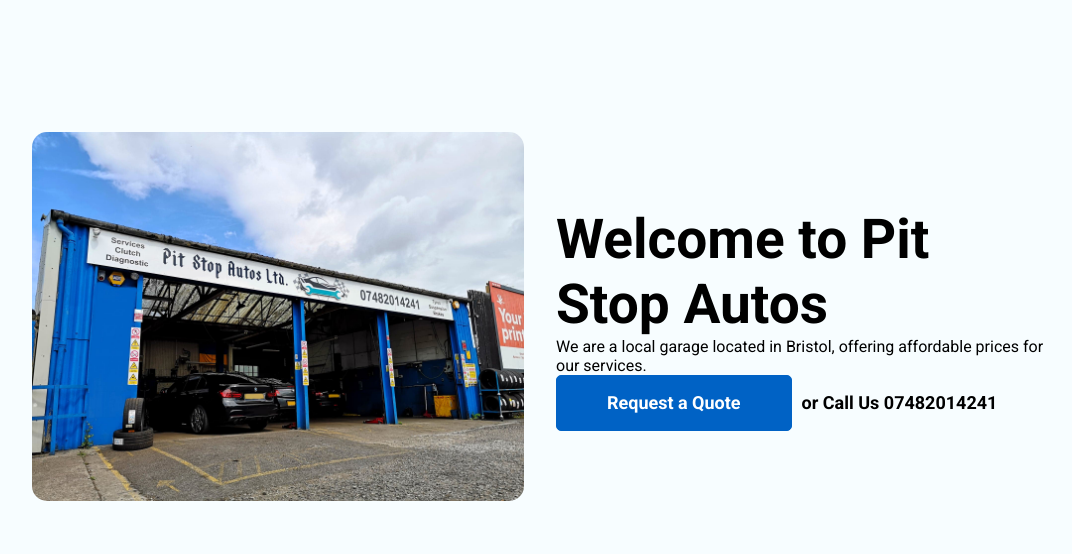
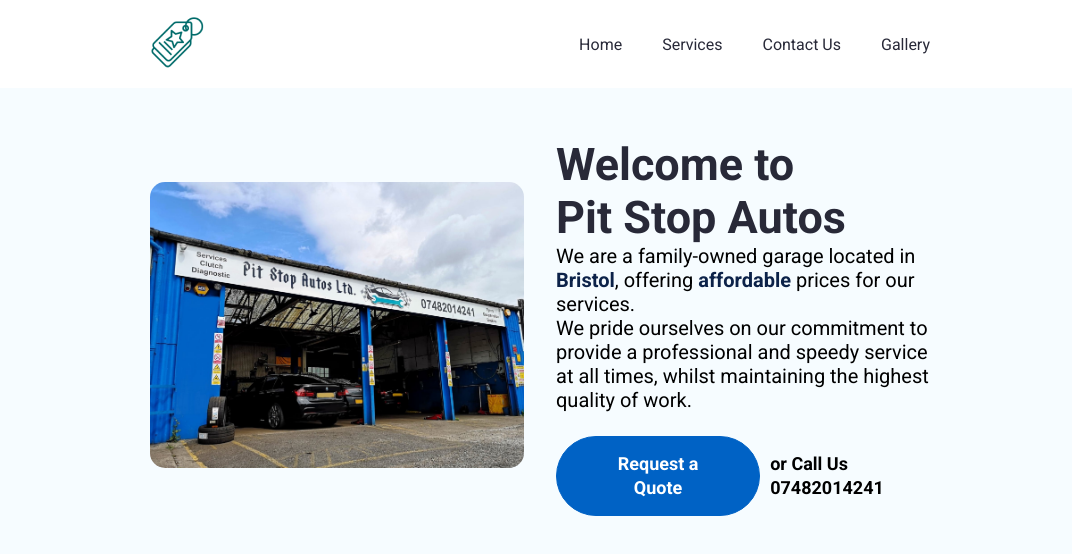
Before and after one commit to Sergeyvna/pitstop, a React (Create React App) app: page / in a window 1280 px wide. Shown: the top 554 px of the page, without its empty margins (100-1172 px from the left). Built offline with nearby package versions, Linux system fonts and the light colour scheme.

Commit message:
modiefied main section and added navbar

```diff
--- a/src/App.css
+++ b/src/App.css
@@ -12,11 +12,16 @@
     --primary: #0062C5;
     --heading-color: #282938;
     --brown: #A6937D;
-    --bg-shade: #f7fdff;
+    --bg-shade: #f6fcff;
     --blue: #02A3BE;
     --darkblue: #0C2249;
     --black: #040509;
     --white: #ffffff;
+}
+
+.dark-blue-text {
+    color: var(--darkblue);
+    font-weight: 800;
 }
 
 .btn-container {
@@ -33,7 +38,7 @@
     font-size: 18px;
     line-height: 24px;
     cursor: pointer;
-    border-radius: 5px;
+    border-radius: 120px;
 
 }
 
@@ -55,27 +60,15 @@
     background-color: var(--white);
 }
 
-
-
-/* Headings and Text */
 h1 {
-    font-size: 55px;
-    font-weight: 700;
-    line-height: 65px;
+    font-size: 45px;
 }
 
-h2 {
-    font-size: 45px;
-    font-weight: 700;
-    line-height: 55px;
+p {
+    font-size: 20px;
 }
 
-h3 {
-    font-size: 30px;
-    font-weight: 700;
-    line-height: 35px;
-}
-
+/*
 .text-large {
     color: var(--darkblue);
     font-size: 18px;
@@ -96,29 +89,44 @@
     font-weight: 400;
     line-height: 21px;
 }
+*/
+/* Navbar Style */
+.navbar {
+    display: flex;
+    justify-content: space-between;
+    align-items: center;
+    padding: 15px 250px;
+    box-shadow: 0px 5px 80px 0 rgba(0,0,0, 0.1);
+}
 
-/* Section titles */
-.section-title {
-    color: var(--heading-color);
-    font-size: 21px;
-    text-align: center;
-    font-weight: 600;
-    line-height: 32px;
+.navbar_items > ul {
+    list-style: none;
     display: flex;
     align-items: flex-start;
+    gap: 40px;
 }
 
-.sub-title {
-    color: car(--heading-color);
-    font-size: 16px;
-    font-weight: 600;
-    line-height: 24px;
+.navbar-content {
+    color: var(--heading-color);
+    cursor: pointer;
+}
+
+/* !! add a box shadow !! */
+
+.navbar-active {
+    color: var(--blue);
+}
+/* Main Section Style */
+.main-section-title {
+    color: var(--heading-color);
+    display: flex;
+    align-items: flex-start;
 }
 
 .main-section {
     display: grid;
     grid-template-columns: repeat(2, 1fr);
-    padding: 132px 132px;
+    padding: 50px 250px 132px 250px;
     align-items: center;
     justify-content: space-between;
     gap: 32px;
@@ -126,12 +134,18 @@
 }
 
 .main-content-box {
+    /* change this  os the title is at the top, para in the middle and button at the bottom of the image*/
     display: flex;
     flex-direction: column;
     align-items: flex-start;
+    gap: 24px;
 }
 
-img {
+.main-section-desc {
+    font-weight: 1000px;
+}
+
+.main-img > img{
     width: 100%;
     height: auto;
     border-radius: 15px;
--- a/src/App.js
+++ b/src/App.js
@@ -1,12 +1,24 @@
 import './App.css';
 import React from "react";
 import {BrowserRouter as Router, Route, Routes } from "react-router-dom";
+import Navbar from './Pages/Home/Navbar';
 import Home from './Pages/Home/Homescreen';
+
 
 function App() {
   return (
     <div className="App">
-      <Home/>
+      <Router>
+        <div>
+          <Navbar/>
+          <Routes>
+            <Route path='/' element={<Home/>}>
+            </Route>
+            <Route path='*' element={<div>404 Not Found</div>}>
+            </Route>
+          </Routes>
+        </div>
+      </Router>
     </div>
   );
 }
--- a/src/Pages/Home/MainSection.jsx
+++ b/src/Pages/Home/MainSection.jsx
@@ -1,15 +1,13 @@
 export default function MainSection() {
     return (
         <section id="main-section" className="main-section">
-            <div className="mainSectionImg">
+            <div className="main-img">
                 <img src="./img/maingarageimage.jpg" alt="Image of the Garage"/>
             </div>
             <div className="main-content-box">
-                <div className="mainContet">
-                    <h1 className="mainSectionTitle">
-                        <span className="mainSectionTitleColor">Welcome to Pit Stop Autos</span>
-                    </h1>
-                    <p className="mainSectionDesc">We are a local garage located in Bristol, offering affordable prices for our services.</p>
+                <div className="main-contet">
+                    <h1 className="main-section-title">Welcome to <br></br>Pit Stop Autos</h1>
+                    <p className="main-section-desc">We are a family-owned garage located in <span className="dark-blue-text">Bristol</span>, offering <span className="dark-blue-text">affordable</span> prices for our services. <br/> We pride ourselves on our commitment to provide a professional and speedy service at all times, whilst maintaining the highest quality of work.</p>
                 </div>
                 <div className="btn-container">
                     <button className="btn btn-primary">Request a Quote</button>
--- a/src/Pages/Home/Navbar.jsx
+++ b/src/Pages/Home/Navbar.jsx
@@ -0,0 +1,81 @@
+import { useState, useEffect } from "react"
+import { Link } from "react-scroll"
+
+function Navbar() {
+    const {navActive, setNavActive} = useState(false);
+
+    const toggleNav = () => {
+        setNavActive(!navActive);
+    }
+
+    const closeMenu = () => {
+        setNavActive(false);
+    }
+
+    useEffect(() => {
+        const handleResize = () => {
+            if(window.innerWidth <= 500) {
+                closeMenu;
+            }
+        }
+
+        window.addEventListener("resize", handleResize);
+
+        return () => {
+            window.removeEventListener("resize", handleResize);
+        }
+    }, []);
+
+    useEffect( () => {
+        if(window.innerWidth <= 1200){
+            closeMenu;
+        }
+    }, []);
+
+    return (
+        <nav className={`navbar ${navActive? "active" : ""}`}>
+            <div>
+                <img src="./img/tag-1.png" alt="pitstopautoslogo" />
+            </div>
+            <a className={`nav_ham ${navActive ? "active" : ""}`} onClick={toggleNav}>
+                <span className="nav_ham_line"></span>
+                <span className="nav_ham_line"></span>
+                <span className="nav_ham_line"></span>
+            </a>
+            <div className={`navbar_items ${navActive ? "active" : ""}`}>
+                <ul>
+                    <li>
+                        <Link onClick={closeMenu}
+                        activeClass="navbar-active"
+                        spy={true} smooth={true} offset={-70} duration={500}
+                        to="main_section"
+                        className="navbar-content">Home</Link>
+                    </li>
+                    <li>
+                        <Link onClick={closeMenu}
+                        activeClass="navbar-active"
+                        spy={true} smooth={true} offset={-70} duration={500}
+                        to="services"
+                        className="navbar-content">Services</Link>
+                    </li>
+                    <li>
+                        <Link onClick={closeMenu}
+                        activeClass="navbar-active"
+                        spy={true} smooth={true} offset={-70} duration={500}
+                        to="contact"
+                        className="navbar-content">Contact Us</Link>
+                    </li>
+                    <li>
+                        <Link onClick={closeMenu}
+                        activeClass="navbar-active"
+                        spy={true} smooth={true} offset={-70} duration={500}
+                        to="gallery"
+                        className="navbar-content">Gallery</Link>
+                    </li>
+                </ul>
+            </div>
+        </nav>
+    )
+}
+
+export default Navbar;
```
Also changed, not shown: public/img/maingarageimage.jpg.
